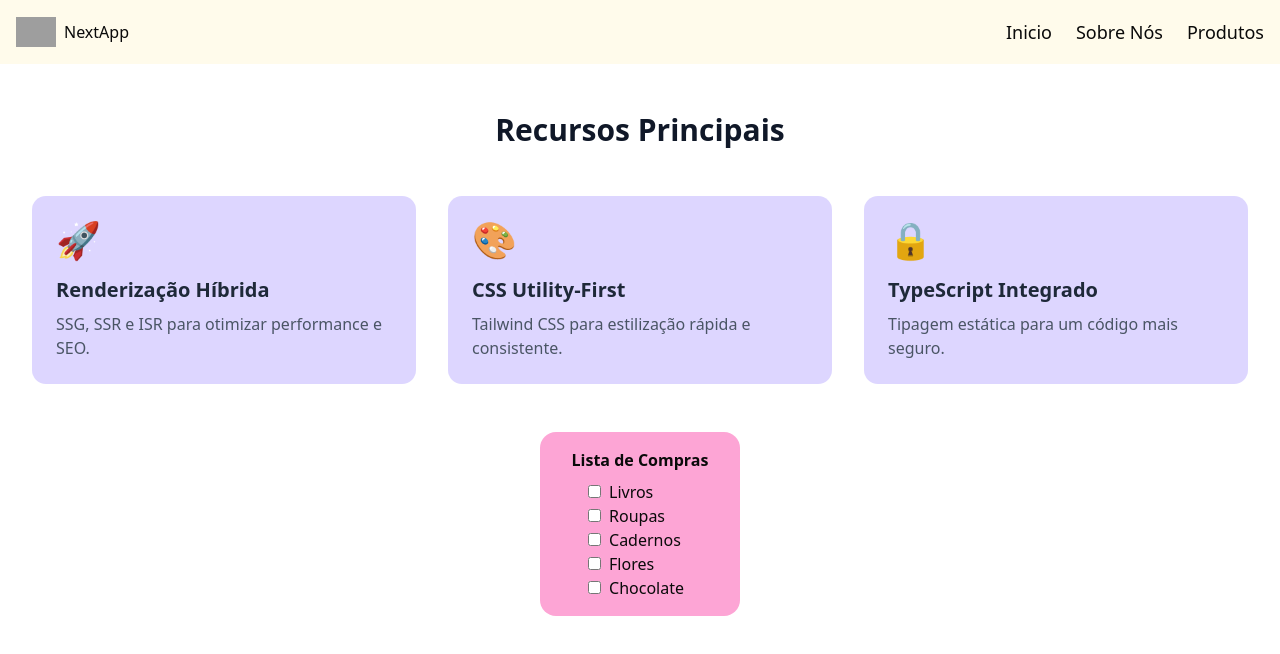
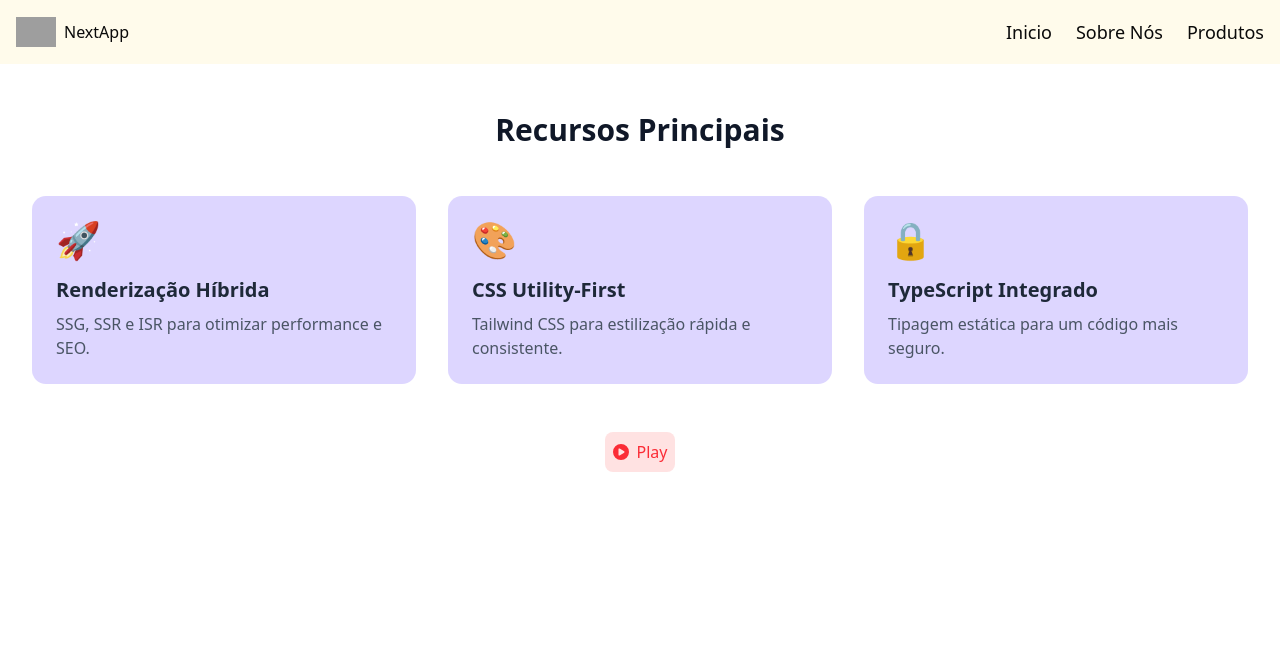
Before and after one commit to andressaskm/introaoNextJS, a Next.js app: page / in a window 1280 px wide. Shown: the top 654 px of the page. Built offline with nearby package versions, Linux system fonts and the light colour scheme; no server answers; grey boxes are pictures that could not be loaded.

Commit message:
botao reprodução

```diff
--- a/src/app/page.tsx
+++ b/src/app/page.tsx
@@ -2,6 +2,7 @@ import { Card } from "@/components/Cards";
 import MiniDisplay from "@/components/miniDisplay";
 import NavBar from "@/components/NavBar";
 import ListaDeCompras from "@/components/ListaDeCompras"
+import BotaoReproducao from "@/components/BotaoReproducao"
 
 
 
@@ -48,7 +49,9 @@ export default function Home() {
 
       {/* <MiniDisplay/> */}
 
-      <ListaDeCompras/>
+      {/* <ListaDeCompras/> */}
+
+      <BotaoReproducao/>
 
 
     </div>
--- /dev/null
+++ b/src/components/BotaoReproducao.tsx
@@ -0,0 +1,28 @@
+"use client"
+import { useState } from "react";
+import { FaCirclePlay, FaCirclePause } from "react-icons/fa6";
+
+export default function PlayButton() {
+
+    const [played, setPlayed] = useState(false)
+
+    return (
+    <div className="flex flex-col items-center">
+        <button
+        onClick={() => {setPlayed(!played)}}
+      className={`flex items-center
+        space-x-2 p-2 rounded-md
+
+        bg-gray-50 hover:bg-gray-100
+        ${played ?
+            "text-green-600  bg-green-300 hover:bg-green-200" :
+            "text-red-500  bg-red-100 hover:bg-red-200"}
+        `}
+
+    >
+      <span>{played ? <FaCirclePause/> : <FaCirclePlay/> }</span>
+      <span>{played ? "Pause" : "Play" }</span>
+    </button>
+    </div>
+  );
+}
```
